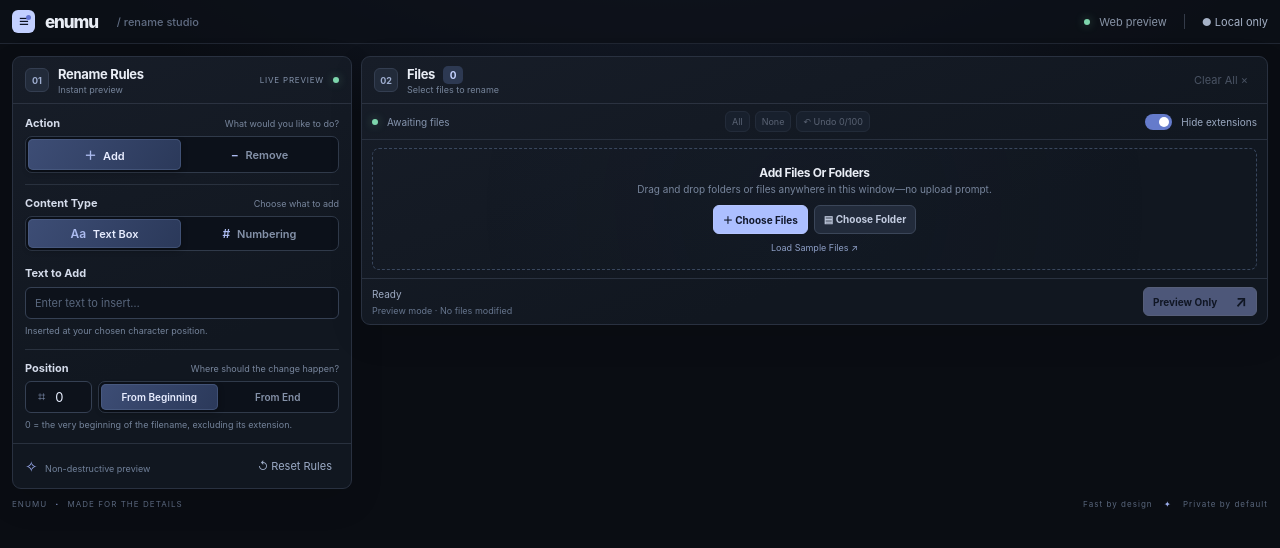
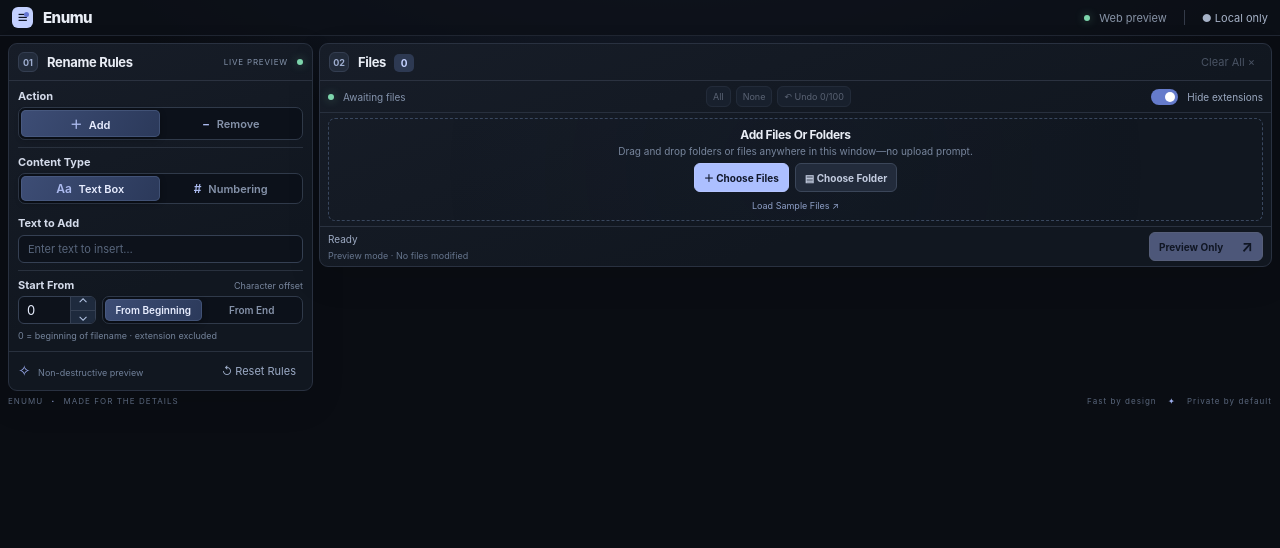
Before and after one commit to marcusdhaynes/Enumu, a Svelte app: page / in a window 1280 px wide. Shown: the top 548 px of the page. Built offline with nearby package versions, Linux system fonts and the light colour scheme.

Commit message:
Title-case Enumu branding, shared Start From position, custom steppers and tighter layout

```diff
--- a/src/App.svelte
+++ b/src/App.svelte
@@ -245,29 +245,29 @@
   function demo() { entries = [{ path: 'demo/Summer Holiday.jpg', name: 'Summer Holiday.jpg' }, { path: 'demo/Portrait Final.png', name: 'Portrait Final.png' }, { path: 'demo/Project Notes.pdf', name: 'Project Notes.pdf' }]; selected = new Set(entries.map(e => e.path)); status = 'Sample filenames loaded for preview'; }
   function shown(name: string, dir = false) { return settings.hideExtension ? splitName(name, dir)[0] : name; }
 </script>
-<svelte:head><title>Enumu — Batch Renamer</title><meta name="description" content="A beautifully simple, fast batch file renamer."/></svelte:head>
+<svelte:head><title>Enumu</title><meta name="description" content="A beautifully simple, fast batch file renamer."/></svelte:head>
 <svelte:window onkeydown={keys} ondragover={dragOverWindow} ondrop={dropFilesAndFolders} ondragend={() => dragOver = false}/><div class="shell">
-  <header class="topbar"><div class="brand"><div class="brandmark"><span>≡</span><i></i></div><span>enumu</span><span class="version">/ rename studio</span></div><div class="topright"><span class="live-dot"></span>{native ? 'Desktop workspace' : 'Web preview'}<span class="divider"></span><span class="privacy">● Local only</span></div></header>
+  <header class="topbar"><div class="brand"><div class="brandmark"><span>≡</span><i></i></div><span>Enumu</span></div><div class="topright"><span class="live-dot"></span>{native ? 'Desktop workspace' : 'Web preview'}<span class="divider"></span><span class="privacy">● Local only</span></div></header>
   <main>
     <div class="workspace">
       <section class="editor">
-        <div class="section-title"><div class="title-left"><span class="section-index">01</span><div><h2>Rename Rules</h2><p>Instant preview</p></div></div><span class="section-hint">LIVE PREVIEW <span class="live-dot"></span></span></div>
+        <div class="section-title"><div class="title-left"><span class="section-index">01</span><div><h2>Rename Rules</h2></div></div><span class="section-hint">LIVE PREVIEW <span class="live-dot"></span></span></div>
         <div class="editor-body">
-          <div class="field-block"><div class="field-heading"><label>Action</label><small>What would you like to do?</small></div><div class="segment" role="group" aria-label="Action"><button class:active={settings.mode === 'add'} onclick={() => settings.mode = 'add'}><span class="symbol">＋</span> Add</button><button class:active={settings.mode === 'remove'} onclick={() => settings.mode = 'remove'}><span class="symbol">−</span> Remove</button></div></div>
+          <div class="field-block"><div class="field-heading"><label>Action</label></div><div class="segment" role="group" aria-label="Action"><button class:active={settings.mode === 'add'} onclick={() => settings.mode = 'add'}><span class="symbol">＋</span> Add</button><button class:active={settings.mode === 'remove'} onclick={() => settings.mode = 'remove'}><span class="symbol">−</span> Remove</button></div></div>
           <div class="rule"></div>
-          <div class="field-block"><div class="field-heading"><label>Content Type</label><small>Choose what to {settings.mode}</small></div><div class="segment" role="group" aria-label="Content Type"><button class:active={settings.kind === 'text'} onclick={() => settings.kind = 'text'}><span class="symbol">Aa</span> Text Box</button><button class:active={settings.kind === 'numbering'} onclick={() => settings.kind = 'numbering'}><span class="symbol">#</span> Numbering</button></div></div>
+          <div class="field-block"><div class="field-heading"><label>Content Type</label></div><div class="segment" role="group" aria-label="Content Type"><button class:active={settings.kind === 'text'} onclick={() => settings.kind = 'text'}><span class="symbol">Aa</span> Text Box</button><button class:active={settings.kind === 'numbering'} onclick={() => settings.kind = 'numbering'}><span class="symbol">#</span> Numbering</button></div></div>
           {#if settings.kind === 'text'}
-            <div class="field-block inset"><label for="content">Text {settings.mode === 'add' ? 'to Add' : 'to Remove'}</label><input id="content" type="text" bind:value={settings.text} placeholder={settings.mode === 'add' ? 'Enter text to insert…' : 'Enter text to find and remove…'} spellcheck="false" /><small class="input-help">{settings.mode === 'add' ? 'Inserted at your chosen character position.' : 'Removes the first matching text at or after your chosen position.'}</small></div>
+            <div class="field-block inset"><label for="content">Text {settings.mode === 'add' ? 'to Add' : 'to Remove'}</label><input id="content" type="text" bind:value={settings.text} placeholder={settings.mode === 'add' ? 'Enter text to insert…' : 'Enter text to find and remove…'} spellcheck="false" /></div>
           {:else}
-            <div class="two-col inset"><div class="field-block"><label for="start">Start From</label><div class="input-wrap"><span class="input-icon">↗</span><input id="start" type="number" bind:value={settings.start} disabled={settings.mode === 'remove'} /></div></div><div class="field-block"><label for="digits"># Digits</label><div class="input-wrap"><span class="input-icon">#</span><input id="digits" type="number" min="1" max="12" bind:value={settings.digits}/></div></div></div>
+            <div class="two-col inset"><div class="field-block"><label for="start">Start Number</label><div class="input-wrap stepper"><input id="start" type="number" bind:value={settings.start} disabled={settings.mode === 'remove'} /><div class="step-buttons"><button aria-label="Increase Start Number" onclick={() => settings.start = (Number(settings.start) || 0) + 1} disabled={settings.mode === 'remove'}>⌃</button><button aria-label="Decrease Start Number" onclick={() => settings.start = (Number(settings.start) || 0) - 1} disabled={settings.mode === 'remove'}>⌄</button></div></div></div><div class="field-block"><label for="digits"># Digits</label><div class="input-wrap stepper"><input id="digits" type="number" min="1" max="12" bind:value={settings.digits}/><div class="step-buttons"><button aria-label="Increase Digits" onclick={() => settings.digits = Math.min(12,(Number(settings.digits) || 1) + 1)}>⌃</button><button aria-label="Decrease Digits" onclick={() => settings.digits = Math.max(1,(Number(settings.digits) || 1) - 1)}>⌄</button></div></div></div></div>
           {/if}
           <div class="rule"></div>
-          <div class="field-block"><div class="field-heading"><label>Position</label><small>Where should the change happen?</small></div><div class="position-line"><div class="input-wrap position-input"><span class="input-icon">⌗</span><input aria-label="Character position" type="number" min="0" bind:value={settings.position}/></div><div class="segment position-segment" role="group" aria-label="Position From"><button class:active={!settings.fromEnd} onclick={() => settings.fromEnd = false}>From Beginning</button><button class:active={settings.fromEnd} onclick={() => settings.fromEnd = true}>From End</button></div></div><small class="input-help">0 = the very {settings.fromEnd ? 'end' : 'beginning'} of the filename, excluding its extension.</small></div>
+          <div class="field-block"><div class="field-heading"><label>Start From</label><small>Character offset</small></div><div class="position-line"><div class="input-wrap position-input stepper"><input aria-label="Character position" type="number" min="0" bind:value={settings.position}/><div class="step-buttons"><button aria-label="Increase Position" onclick={() => settings.position = Math.max(0,(Number(settings.position) || 0) + 1)}>⌃</button><button aria-label="Decrease Position" onclick={() => settings.position = Math.max(0,(Number(settings.position) || 0) - 1)}>⌄</button></div></div><div class="segment position-segment" role="group" aria-label="Start From"><button class:active={!settings.fromEnd} onclick={() => settings.fromEnd = false}>From Beginning</button><button class:active={settings.fromEnd} onclick={() => settings.fromEnd = true}>From End</button></div></div><small class="input-help">0 = {settings.fromEnd ? 'end' : 'beginning'} of filename · extension excluded</small></div>
         </div>
         <div class="editor-foot"><span><span class="tiny-sparkle">✧</span> Non-destructive preview</span><button class="reset" onclick={() => settings = { mode: 'add', kind: 'text', text: '', position: 0, fromEnd: false, start: 1, digits: 2, hideExtension: true }}>↺ Reset Rules</button></div>
       </section>
       <section class="files">
-        <div class="section-title"><div class="title-left"><span class="section-index">02</span><div><h2>Files <span class="count">{entries.length.toLocaleString()}</span></h2><p>Select files to rename</p></div></div><button class="clear" onclick={() => { entries = []; selected = new Set(); collapsed = new Set(); roots = []; status = 'Queue cleared'; }} disabled={!entries.length}>Clear All ×</button></div>
+        <div class="section-title"><div class="title-left"><span class="section-index">02</span><div><h2>Files <span class="count">{entries.length.toLocaleString()}</span></h2></div></div><button class="clear" onclick={() => { entries = []; selected = new Set(); collapsed = new Set(); roots = []; status = 'Queue cleared'; }} disabled={!entries.length}>Clear All ×</button></div>
         <div class="queue-tools"><div class="queue-caption"><span class="live-dot"></span> {entries.length ? chosen.length + ' selected · ' + changed + ' changes' : 'Awaiting files'}</div><div class="selection-tools"><button onclick={selectAll} disabled={!entries.length}>All</button><button onclick={selectNone} disabled={!chosen.length}>None</button><button onclick={undo} disabled={!native || !undoDepth || busy}>↶ Undo {undoDepth}/100</button></div><label class="switch-label"><input type="checkbox" bind:checked={settings.hideExtension}/><span class="switch"></span> Hide extensions</label></div>
         {#if !entries.length}
           <div class="dropzone" class:dragover={dragOver}>
@@ -331,4 +331,25 @@ main{max-width:1480px;padding:12px 12px 10px}
 @media(max-width:760px){.workspace{grid-template-columns:1fr}.topbar{padding:0 12px}main{padding:9px}.editor-body{padding:10px}.section-title{padding:7px 10px}.dropzone{min-height:110px}.queue-scroll{max-height:50vh}}
 .file-indent{flex:none}.folder-toggle{flex:none;border:0;background:transparent;color:#a7baff;padding:0 2px;font-size:13px}.filename{min-width:0}.filename .file-glyph{flex:none}.queue-scroll{overflow:auto}
 .drop-tip{display:inline-flex;align-items:center;color:#afc1ed;font-size:10px;font-weight:600;padding:4px 8px;border:1px dashed #5a6c8c;border-radius:6px}.dropzone.dragover,.shell:has(.dropzone.dragover) .files{border-color:#b6c5ff;box-shadow:0 0 0 2px #758fee33}.queue-add{flex-wrap:wrap;align-items:center}
+/* Condensed density pass */
+main{padding:7px 8px 6px}.workspace{gap:6px;grid-template-columns:minmax(270px,305px) minmax(0,1fr)}
+.topbar{height:36px}.brand{font-size:15px;letter-spacing:-.035em}.brandmark{width:21px;height:21px}
+.section-title{height:37px;padding:5px 9px}.section-title p{display:none}.section-index{width:20px;height:20px}
+.editor-body{padding:8px 9px}.field-heading{margin-bottom:4px}.segment button{padding:5px 5px}
+.rule{margin:7px 0}.inset{margin-top:7px}
+.field-block input,.input-wrap{height:28px}.field-block>input{margin-top:4px}
+.position-segment button{padding:5px 2px}.position-input{width:78px}
+.editor-foot{padding:5px 9px}.queue-tools{padding:5px 8px}
+.queue-row{padding:4px 7px}.queue-header{padding:5px 7px}
+.queue-footer{padding:5px 8px}.queue-add{padding:5px 8px}
+.dropzone{min-height:90px;margin:5px 8px;padding:8px}.dropzone p{margin-bottom:6px}
+.bottom{margin-top:5px}
+.stepper{padding:0 0 0 8px;gap:0;overflow:hidden}
+.stepper input[type=number]{appearance:textfield;-moz-appearance:textfield;padding:0 5px 0 0}
+.stepper input[type=number]::-webkit-outer-spin-button,.stepper input[type=number]::-webkit-inner-spin-button{-webkit-appearance:none;margin:0}
+.step-buttons{display:flex;flex-direction:column;height:100%;width:25px;flex:none;border-left:1px solid #354053}
+.step-buttons button{flex:1;min-height:0;display:flex;align-items:center;justify-content:center;background:#1e2a3d;color:#b6c7e7;border:0;padding:0;font-size:13px;line-height:1;cursor:pointer}
+.step-buttons button:first-child{border-bottom:1px solid #354053}.step-buttons button:hover:not(:disabled){background:#3a4b70;color:white}
+.step-buttons button:disabled{opacity:.3;cursor:not-allowed}
+@media(max-width:760px){.workspace{grid-template-columns:1fr}main{padding:6px}}
 </style>
```
